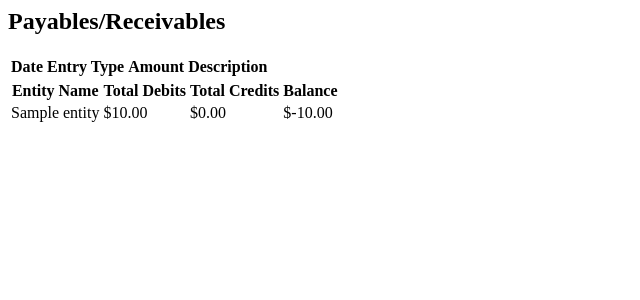
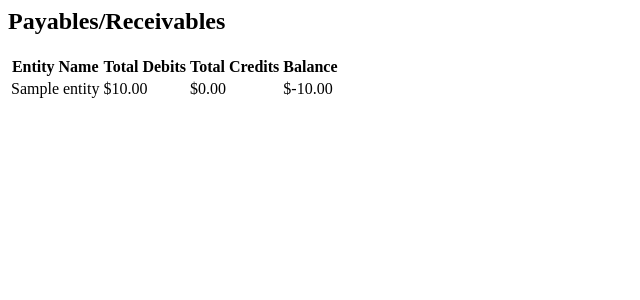
Before and after one commit to edelgm6/ledger, a Django app: page /tag/ in a window 1280 px wide. Shown: the top 300 px of the page, without its empty margins (0-640 px from the left). Run offline with Django 3.2, Linux system fonts and the light colour scheme; a user stored in the database is signed in; tables that the repository leaves empty hold one stand-in row (values such as "Sample post"); lists and menus that the app fills with data are empty.

Commit message:
Dont show payables table if no untagged JEIs

```diff
--- a/api/views/entity_views.py
+++ b/api/views/entity_views.py
@@ -46,7 +46,7 @@ class EntityTagMixin:
             account__sub_type__in=relevant_account_types
         ).select_related('journal_entry__transaction').order_by('journal_entry__date')
 
-        table_html = render_to_string('api/tables/payables-receivables-table.html', {'payables_receivables': untagged_journal_entry_items})
+        table_html = None if not untagged_journal_entry_items.exists() else render_to_string('api/tables/payables-receivables-table.html', {'payables_receivables': untagged_journal_entry_items})
         try:
             initial_journal_entry_item = untagged_journal_entry_items[0]
         except IndexError:
--- a/ledger/templates/api/views/payables-receivables.html
+++ b/ledger/templates/api/views/payables-receivables.html
@@ -3,17 +3,18 @@
 {% endif %}
 
 <div id="table-and-form">
-    <div x-data="{ selectedRowId: {{transaction_id}}, rowIndex: {{index}} }">
     <div class="row">
         <div class="col-md-6">
+            {% if table %}
             <div id="table">
                 {{ table }}
             </div>
+            {% endif %}
         </div>
         <div class="col-md-4">
             <div id="form">
                 {% if form %}
-                        {{ form}}
+                    {{ form }}
                 {% endif %}
             </div>
         </div>
@@ -30,4 +31,3 @@
         </div>
     </div>
 </div>
-</div>
```
Lines whose indentation alone changed are shown as unchanged.
